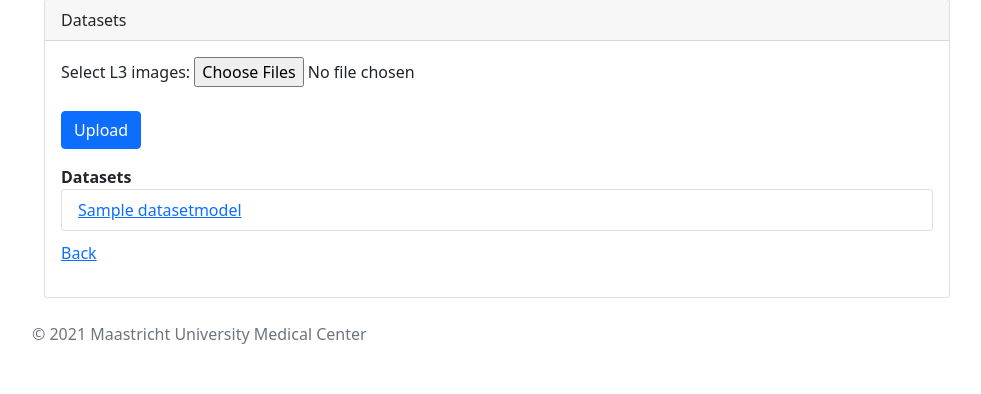
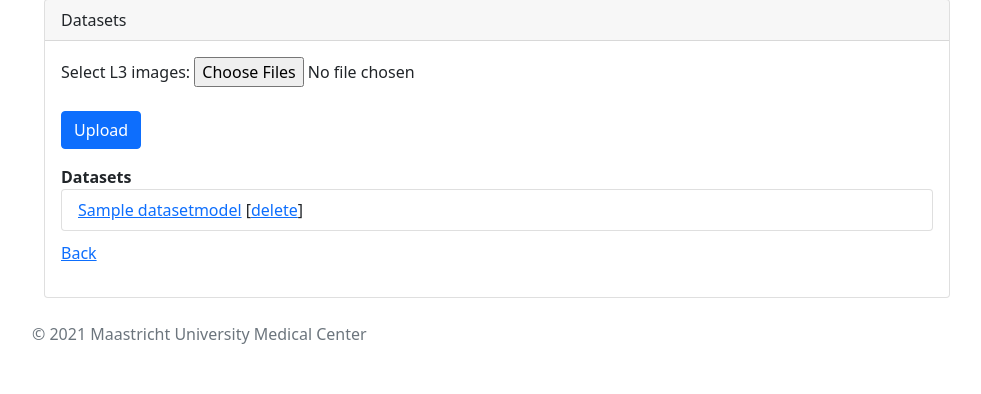
Before and after one commit to rbrecheisen/l3autoseg-old, a Django app: page /segmentation/datasets/ in a window 1280 px wide. Shown: the part 69-463 px from the top of the page, without its empty margins (50-1031 px from the left). Run offline with Django 3.2, Linux system fonts and the light colour scheme; a user stored in the database is signed in; tables that the repository leaves empty hold one stand-in row (values such as "Sample post"); parts of the project's set-up code (start-up, migrations or seed data) failed here and were passed over.

Commit message:
Saving work

```diff
--- a/src/server/segmentation/templates/datasets.html
+++ b/src/server/segmentation/templates/datasets.html
@@ -18,6 +18,7 @@
                         {% for dataset in datasets %}
                         <li class="list-group-item">
                             <a href="/segmentation/datasets/{{ dataset.id }}">{{ dataset.name }}</a>
+                            [<a href="/segmentation/datasets/{{ dataset.id }}?action=delete">delete</a>]
                         </li>
                         {% endfor %}
                     </ul>
```
